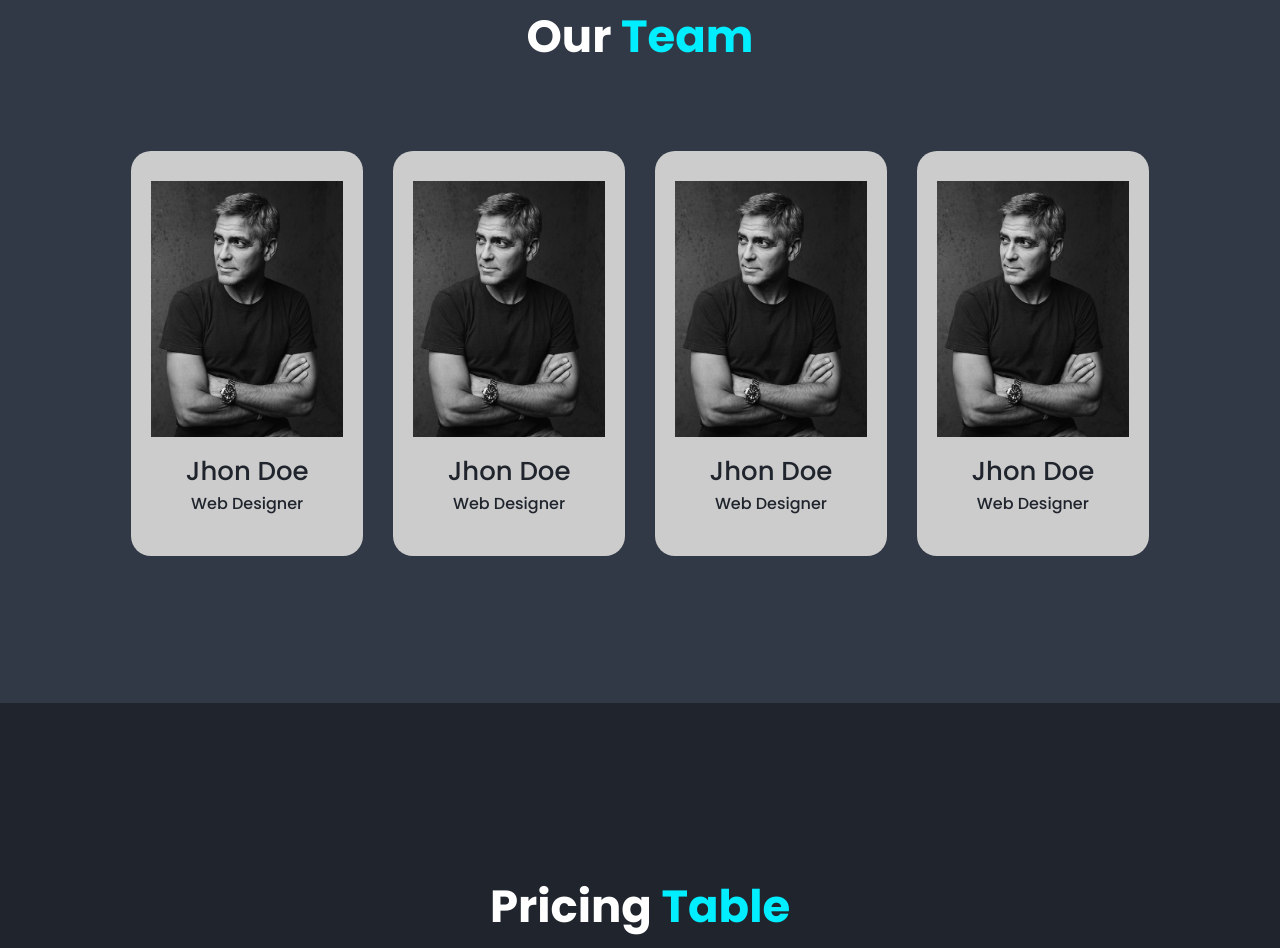
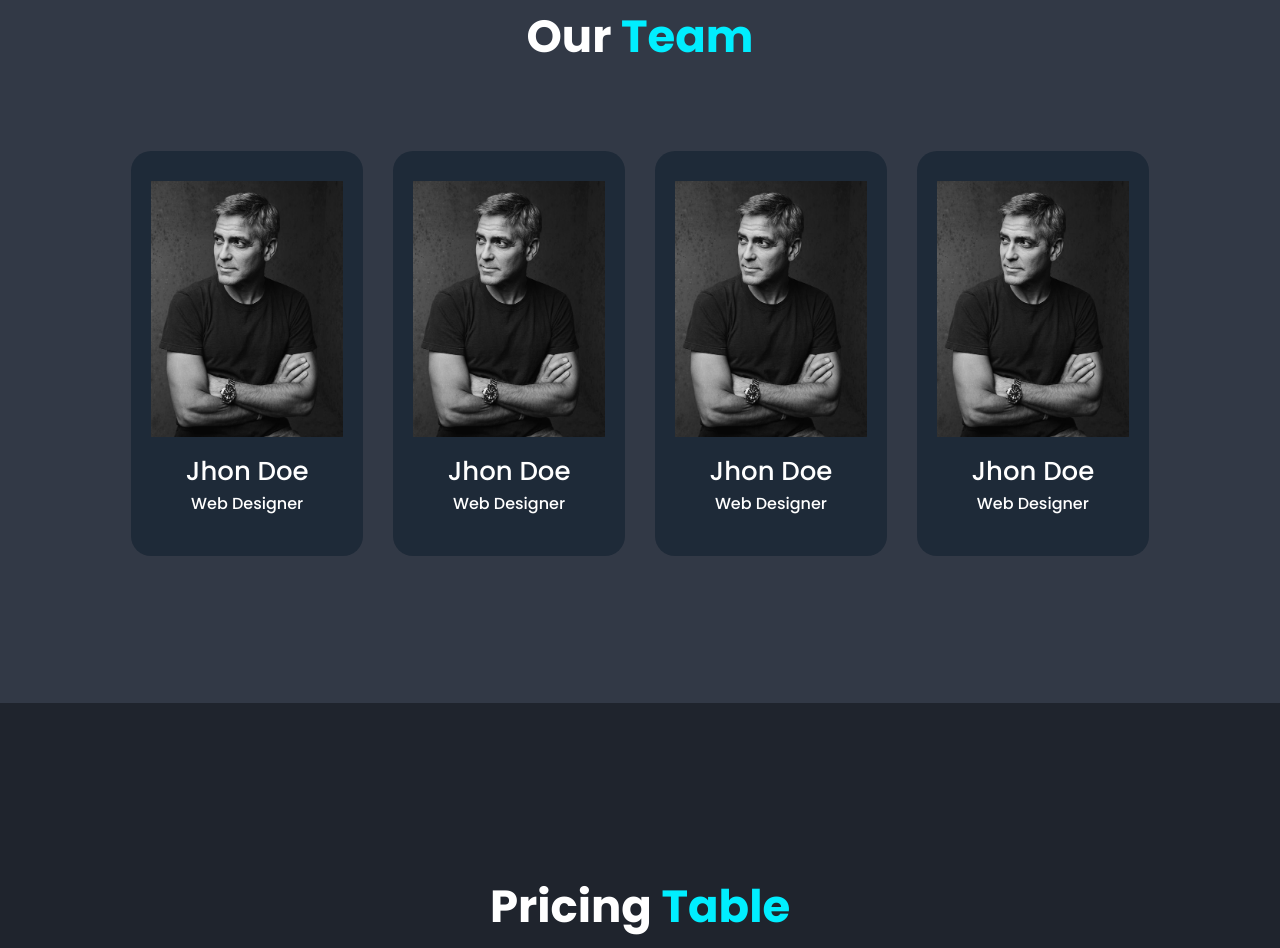
Before and after one commit to ISLAM-Safia/Landing-Page-Temp2, a plain HTML site: page index.html in a window 1280 px wide. Shown: the part 5248-6196 px from the top of the page. Drawn offline with nearby package versions, Linux system fonts and the light colour scheme.

Commit message:
second commit

```diff
--- a/style.css
+++ b/style.css
@@ -465,7 +465,7 @@ section {
 
 }
 .team-box {
-    background-color:   #ccc;
+    background-color:   #1E2A38;
     border-radius: 2rem;
     padding: 3rem 2rem 4rem ;
     transition: .5s ease;
@@ -494,12 +494,12 @@ section {
     margin-top: 1rem;
     font-size: 2.6rem;
     font-weight: 500;
-    color: var(--bg-color);
+    color: var(--text-color);
 }
 .team-box p {
     text-align: center;
     color:#cad1d7;
-    color: var(--bg-color);
+    color: var(--text-color);
 }
 /* pricing table style */
 
```
